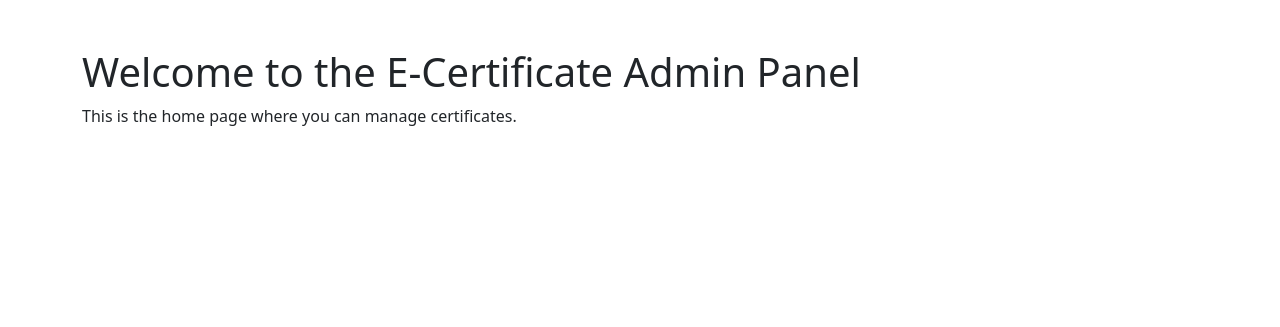
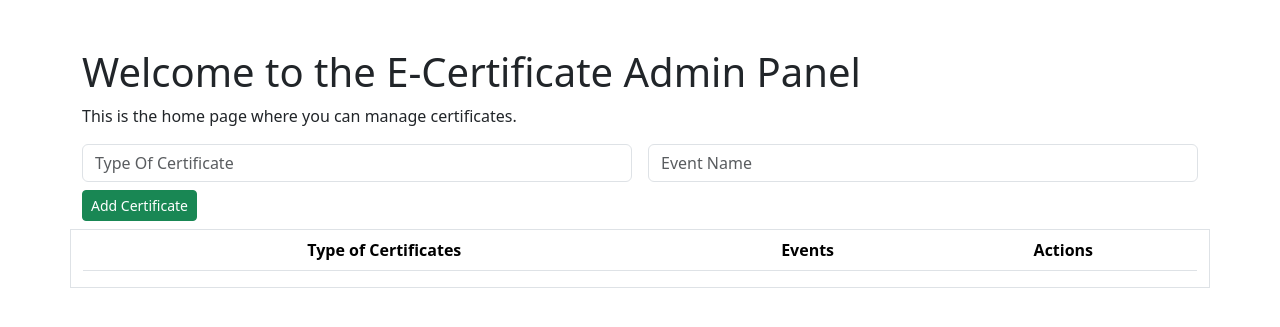
Before and after one commit to m1ch93l/ecert, a PHP site: page /admin/certificate in a window 1280 px wide. Shown: the part 58-385 px from the top of the page. Run offline with PHP 8.4, Linux system fonts and the light colour scheme; the visitor is signed in with stand-in values (Sample User, id 1); data comes from the database, SQL or seed files in the repository; data that the repository does not hold is empty; some libraries are stand-ins or nearby versions.

Commit message:
add certificate creation form and display table with edit actions in admin panel

```diff
--- a/admin/certificate.php
+++ b/admin/certificate.php
@@ -4,13 +4,72 @@ require_once 'includes/session.php';
 require_once 'includes/header.php';
 
 ?>
+
 <body>
     <?php require_once 'includes/nav.php'; ?>
     <div class="container mt-5">
         <h1>Welcome to the E-Certificate Admin Panel</h1>
         <p>This is the home page where you can manage certificates.</p>
         <div class="row">
-
+            <form hx-post="crud.php?action=create" hx-target="#certificate-list" hx-swap="beforeend">
+                <div class="row g-3">
+                    <div class="col">
+                        <input name="type" type="text" placeholder="Type of Certificate" class="form-control mb-2 text-capitalize"
+                            required>
+                    </div>
+                    <div class="col">
+                        <input name="event" type="text" placeholder="Event Name" class="form-control mb-2 text-capitalize" required>
+                    </div>
+                </div>
+                <button class="btn btn-sm btn-success">Add Certificate</button>
+            </form>
+            <div class="table-responsive border mt-2">
+                <table class="table table-hover">
+                    <thead>
+                        <tr>
+                            <th class="text-center">Type of Certificates</th>
+                            <th class="text-center">Events</th>
+                            <th class="text-center">Actions</th>
+                        </tr>
+                    </thead>
+                    <tbody id="certificate-list" hx-get="crud.php?action=read" hx-trigger="load, every 2s">
+                        <!-- Certificate rows will be loaded here by htmx. Example row for reference: -->
+                        <!--
+                    <tr>
+                        <td class="text-center">Sample Type</td>
+                        <td class="text-center">Sample Event</td>
+                        <td class="text-center">
+                            <button
+                                class="btn btn-sm btn-primary"
+                                hx-get="crud.php?action=edit&id=1"
+                                hx-target="#modalBody"
+                                hx-trigger="click"
+                                data-bs-toggle="modal"
+                                data-bs-target="#showEachCard">
+                                Edit
+                            </button>
+                        </td>
+                    </tr>
+                    -->
+                    </tbody>
+                </table>
+            </div>
         </div>
     </div>
+
+    <!-- Modal para sa bawat user -->
+    <div class="modal fade" id="showEachCard" tabindex="-1" aria-labelledby="exampleModalLabel" aria-hidden="true">
+        <div class="modal-dialog modal-dialog-centered">
+            <div class="modal-content">
+                <div class="modal-header">
+                    <h1 class="modal-title fs-5" id="exampleModalLabel">Modal title</h1>
+                </div>
+                <!-- mag add ng id kagaya ng "modalBody" para sa handle ng parameter -->
+                <div class="modal-body" id="modalBody">
+                    ...
+                </div>
+            </div>
+        </div>
+    </div>
+
 </body>
```
